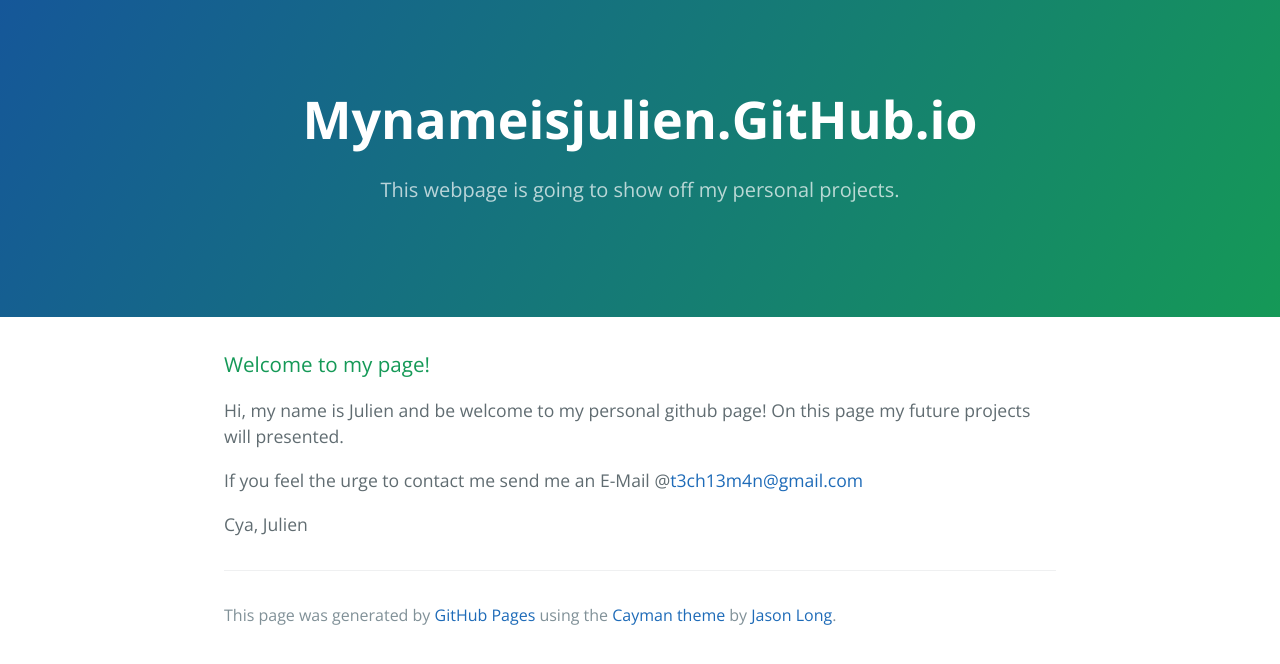
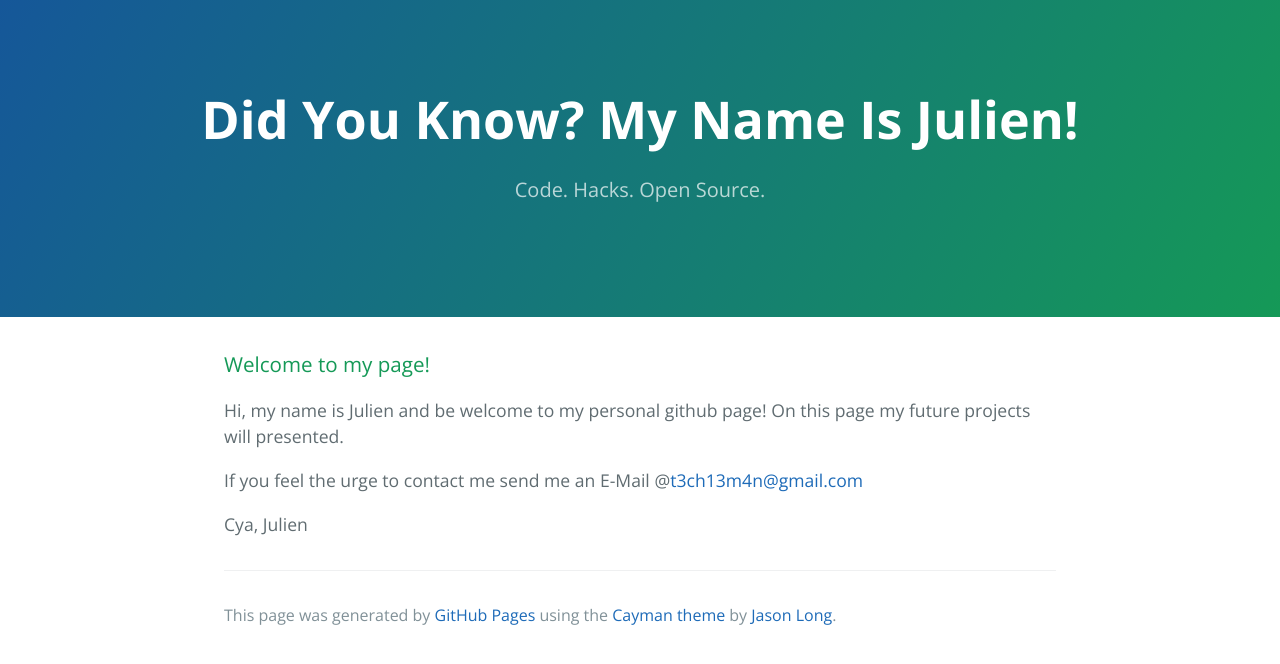
Before and after one commit to MyNameIsJulien/MyNameIsJulien.github.io, a plain HTML site: page index.html in a window 1280 px wide. Drawn offline with nearby package versions, Linux system fonts and the light colour scheme.

Commit message:
Replace master branch with page content via GitHub

```diff
--- a/index.html
+++ b/index.html
@@ -2,7 +2,7 @@
 <html lang="en-us">
   <head>
     <meta charset="UTF-8">
-    <title>Mynameisjulien.GitHub.io by MyNameIsJulien</title>
+    <title>Did You Know? My Name Is Julien! by MyNameIsJulien</title>
     <meta name="viewport" content="width=device-width, initial-scale=1">
     <link rel="stylesheet" type="text/css" href="stylesheets/normalize.css" media="screen">
     <link href='http://fonts.googleapis.com/css?family=Open+Sans:400,700' rel='stylesheet' type='text/css'>
@@ -11,8 +11,8 @@
   </head>
   <body>
     <section class="page-header">
-      <h1 class="project-name">Mynameisjulien.GitHub.io</h1>
-      <h2 class="project-tagline">This webpage is going to show off my personal projects.</h2>
+      <h1 class="project-name">Did You Know? My Name Is Julien!</h1>
+      <h2 class="project-tagline">Code. Hacks. Open Source.</h2>
     </section>
 
     <section class="main-content">
--- a/params.json
+++ b/params.json
@@ -1 +1 @@
-{"name":"Mynameisjulien.GitHub.io","tagline":"This webpage is going to show off my personal projects.","body":"### Welcome to my page! \r\nHi, my name is Julien and be welcome to my personal github page! \r\nOn this page my future projects will presented.\r\n\r\nIf you feel the urge to contact me send me an E-Mail @t3ch13m4n@gmail.com\r\n\r\nCya, Julien\r\n","google":"UA-62289179-1","note":"Don't delete this file! It's used internally to help with page regeneration."}
+{"name":"Did You Know? My Name Is Julien!","tagline":"Code. Hacks. Open Source.","body":"### Welcome to my page! \r\nHi, my name is Julien and be welcome to my personal github page! \r\nOn this page my future projects will presented.\r\n\r\nIf you feel the urge to contact me send me an E-Mail @t3ch13m4n@gmail.com\r\n\r\nCya, Julien\r\n","google":"UA-62289179-1","note":"Don't delete this file! It's used internally to help with page regeneration."}
```
